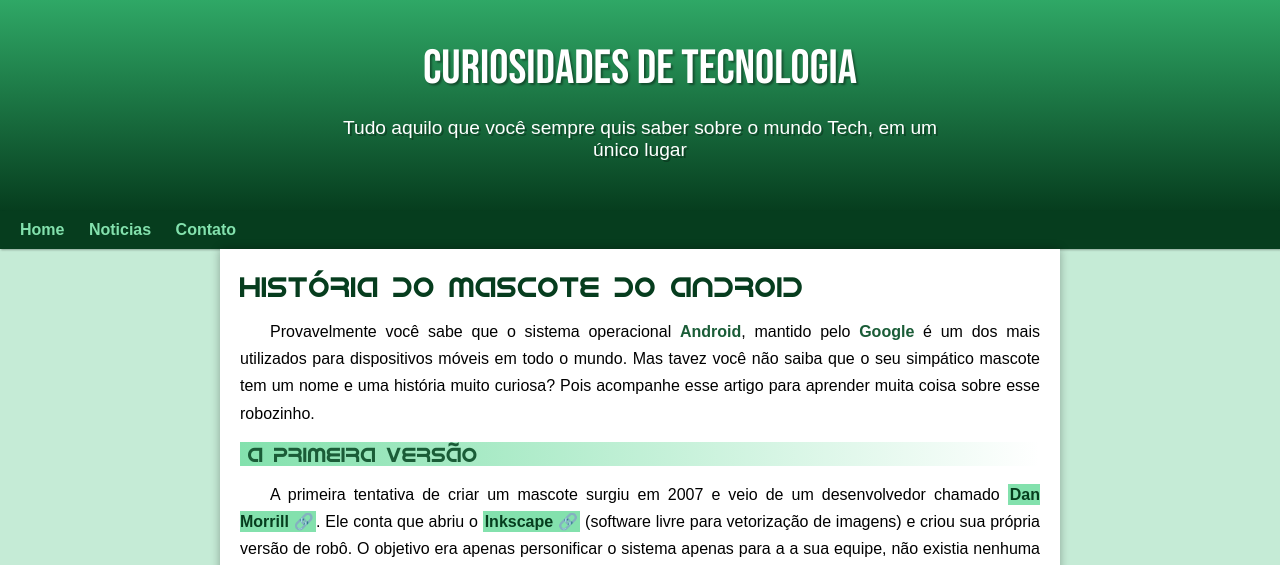
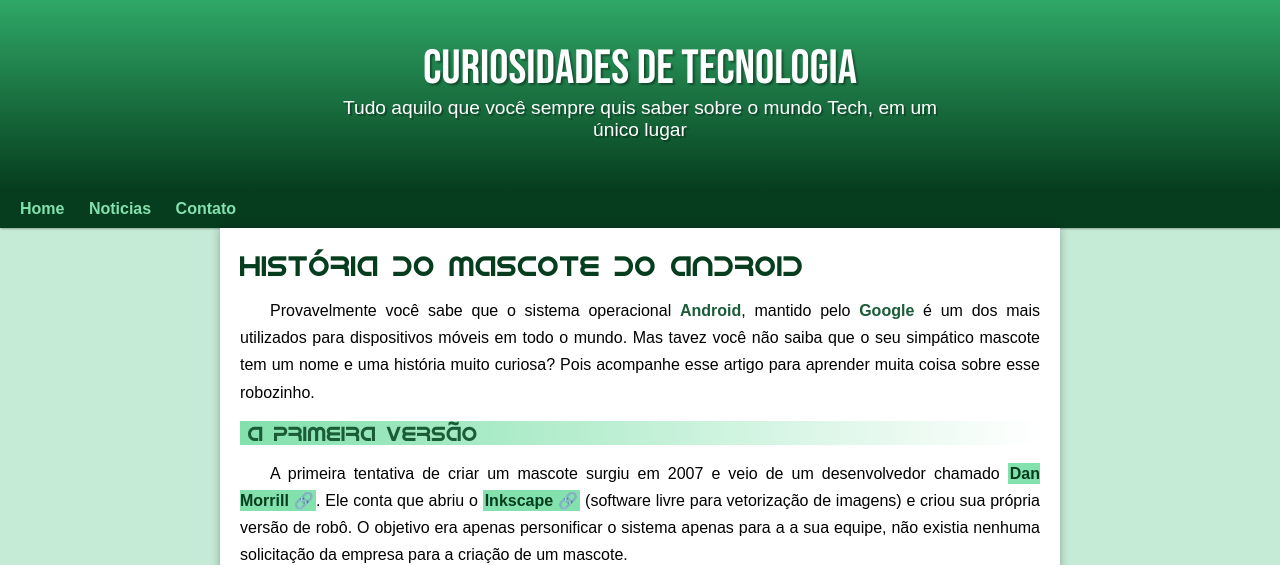
Before and after one commit to Joaovit77/projeto-android, a plain HTML site: page index.html in a window 1280 px wide. Shown: the top 565 px of the page. Drawn offline with Linux system fonts and the light colour scheme.

Commit message:
Alterei o margin para padding

```diff
--- a/style/style.css
+++ b/style/style.css
@@ -49,7 +49,7 @@ header{
 header > h1{
     color: white;
     font-family: var(--fonte-destaque);
-    margin-bottom: 20px;
+
     font-size: 3em;
     text-shadow: 2px 2px 2px rgba(0, 0, 0, 0.377);
     font-weight: normal;
@@ -65,7 +65,7 @@ header > p{
     padding-right: 10px;
     padding-left: 10px;
     text-shadow: 2px 2px 0px rgba(0, 0, 0, 0.281);
-    padding-bottom: 50px;
+    padding-bottom: 30px;
 }
 
 nav{
```
